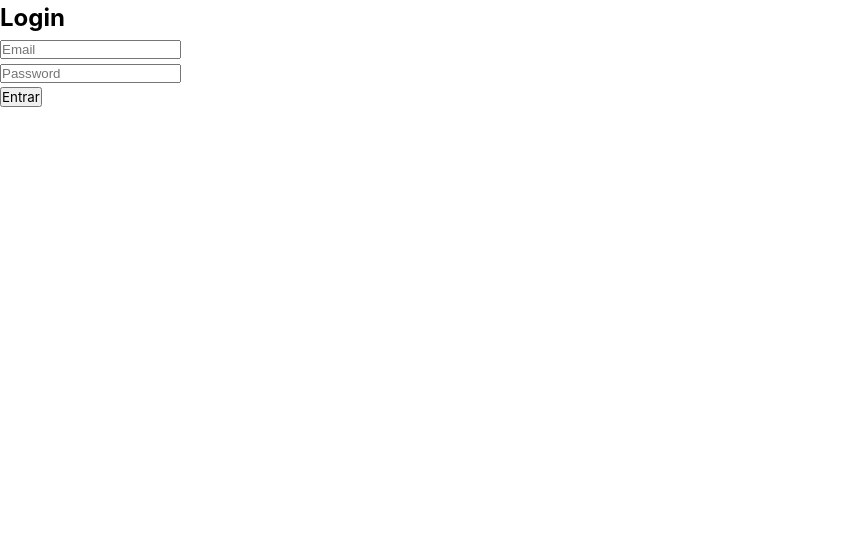
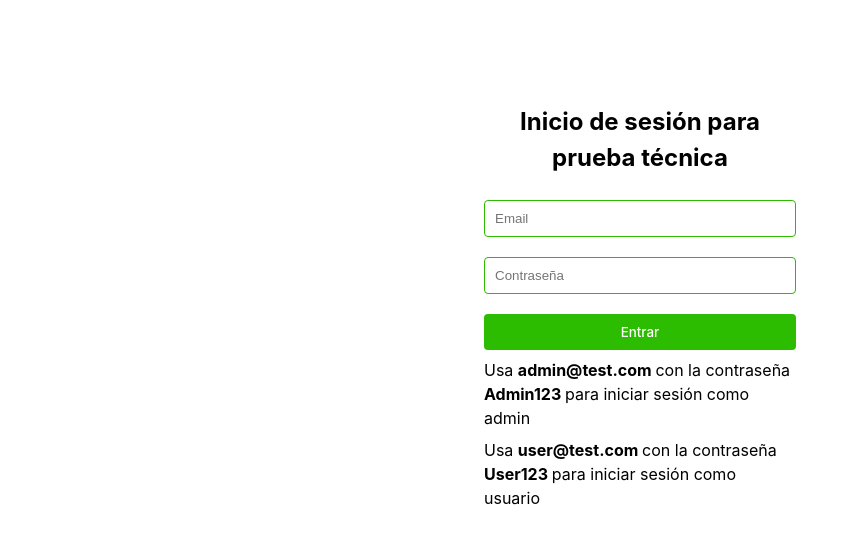
Before and after one commit to caster-99/tugruero-test, a React (Vite) app: page /login in a window 1280 px wide. Shown: the top 542 px of the page, without its empty margins (0-859 px from the left). Built offline with nearby package versions, Linux system fonts and the light colour scheme.

Commit message:
feat: enhance login page with styling, error handling, and user guidance

```diff
--- a/src/pages/Login/Login.scss
+++ b/src/pages/Login/Login.scss
@@ -0,0 +1,71 @@
+@use "../../styles/variables" as *;
+
+.login-form {
+  max-width: 360px;
+  margin: 80px auto;
+  padding: 24px;
+  border-radius: 8px;
+  background: $background;
+  color: $text-primary;
+
+  h2 {
+    margin-bottom: $spacing-lg;
+    text-align: center;
+  }
+
+  .error {
+    color: $error;
+    margin-bottom: $spacing-md;
+    text-align: center;
+    font-size: 14px;
+  }
+
+  .field {
+    display: flex;
+    flex-direction: column;
+    margin-bottom: $spacing-md;
+
+    input {
+      padding: 10px;
+      border-radius: $radius-sm;
+      border: 1px solid $primary;
+      background: $background;
+      color: $text-primary;
+
+      &:focus {
+        outline: none;
+        border-color: $primary;
+      }
+    }
+
+    span {
+      margin-top: $spacing-xs;
+      font-size: 12px;
+      color: $error;
+    }
+  }
+
+  .info {
+    margin: $spacing-sm 0 $spacing-xs 0;
+  }
+
+  button {
+    width: 100%;
+    padding: 10px;
+    border: none;
+    border-radius: $radius-sm;
+    background: $primary;
+    color: $text-secondary;
+    cursor: pointer;
+    font-weight: 500;
+
+    &:hover {
+      opacity: 0.9;
+    }
+
+    &:disabled {
+      opacity: 0.5;
+      cursor: not-allowed;
+    }
+  }
+}
--- a/src/pages/Login/Login.tsx
+++ b/src/pages/Login/Login.tsx
@@ -3,6 +3,7 @@ import { yupResolver } from "@hookform/resolvers/yup";
 import * as yup from "yup";
 import { useNavigate } from "react-router-dom";
 import { useAuth } from "../../hooks/useAuth";
+import "./Login.scss";
 
 interface LoginForm {
   email: string;
@@ -27,11 +28,11 @@ const Login = () => {
     resolver: yupResolver(schema),
   });
 
-  const onSubmit = (data: LoginForm) => {
-    const success = login(data.email, data.password);
+  const onSubmit = async (data: LoginForm) => {
+    const success = await login(data.email, data.password);
 
     if (!success) {
-      setError("email", { message: "Credenciales inválidas" });
+      setError("root", { message: "Credenciales inválidas" });
       return;
     }
 
@@ -39,16 +40,36 @@ const Login = () => {
   };
 
   return (
-    <form onSubmit={handleSubmit(onSubmit)}>
-      <h2>Login</h2>
+    <form className="login-form" onSubmit={handleSubmit(onSubmit)}>
+      <h2>Inicio de sesión para prueba técnica</h2>
 
-      <input placeholder="Email" {...register("email")} />
-      <p>{errors.email?.message}</p>
+      {errors.root && <p className="error">{errors.root.message}</p>}
 
-      <input type="password" placeholder="Password" {...register("password")} />
-      <p>{errors.password?.message}</p>
+      <div className="field">
+        <input placeholder="Email" {...register("email")} />
+        <span>{errors.email?.message}</span>
+      </div>
+
+      <div className="field">
+        <input
+          type="password"
+          placeholder="Contraseña"
+          {...register("password")}
+        />
+        <span>{errors.password?.message}</span>
+      </div>
 
       <button type="submit">Entrar</button>
+
+      <p className="info">
+        Usa <strong> admin@test.com </strong> con la contraseña{" "}
+        <strong> Admin123 </strong> para iniciar sesión como admin{" "}
+      </p>
+
+      <p className="info">
+        Usa <strong> user@test.com </strong> con la contraseña{" "}
+        <strong> User123 </strong> para iniciar sesión como usuario{" "}
+      </p>
     </form>
   );
 };
```
